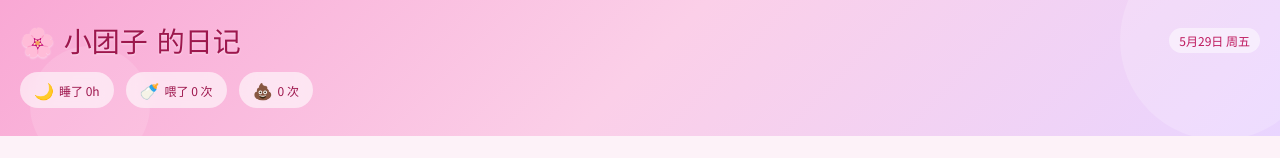
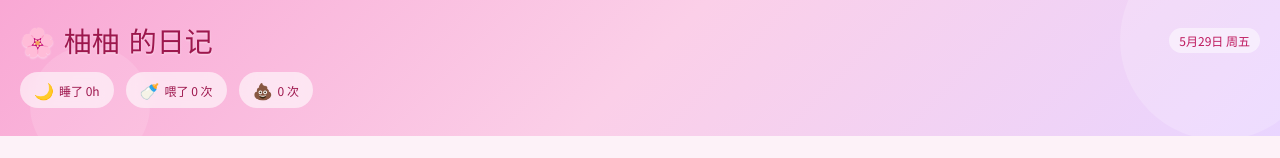
Before and after one commit to QiJingwei/baby-tracker, a plain HTML site: page index.html in a window 1280 px wide. Shown: the top 158 px of the page. Drawn offline with nearby package versions, Linux system fonts and the light colour scheme; a web font is replaced by a local one.

Commit message:
改名为柚柚

```diff
--- a/index.html
+++ b/index.html
@@ -904,7 +904,7 @@ const { createApp, ref, computed, onMounted, onUnmounted } = Vue
 
 createApp({
   setup() {
-    const babyName = ref('小团子')
+    const babyName = ref('柚柚')
     const records = ref(JSON.parse(localStorage.getItem('baby_records') || '[]'))
     const modal = ref(null)
     const viewDate = ref(new Date().toISOString().slice(0, 10))
```
